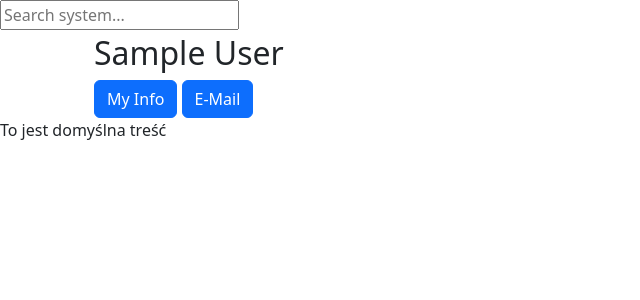
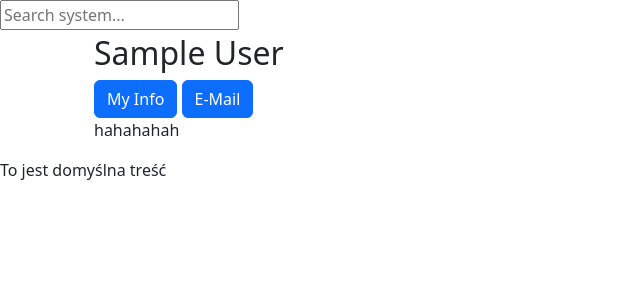
Before and after one commit to Luis-Sid-Frog/Rpg-Project, a Django app: page /users/1/ in a window 1280 px wide. Shown: the part 56-356 px from the top of the page, without its empty margins (0-640 px from the left). Run offline with Django 4.2, Linux system fonts and the light colour scheme; the visitor is signed in with stand-in values (Sample User, id 1); data comes from the database, SQL or seed files in the repository; parts of the project's set-up code (start-up, migrations or seed data) failed here and were passed over; some libraries are stand-ins or nearby versions.

Commit message:
fixing user details

```diff
--- a/config/settings/base.py
+++ b/config/settings/base.py
@@ -216,6 +216,7 @@ EMAIL_BACKEND = env(
     "DJANGO_EMAIL_BACKEND",
     default="django.core.mail.backends.smtp.EmailBackend",
 )
+
 # https://docs.djangoproject.com/en/dev/ref/settings/#email-timeout
 EMAIL_TIMEOUT = 5
 
--- a/rpg_project/templates/users/user_detail.html
+++ b/rpg_project/templates/users/user_detail.html
@@ -29,6 +29,7 @@
         <a class="btn btn-primary"
            href="{% url 'account_email' %}"
            role="button">E-Mail</a>
+        <p> hahahahah</p>
         <!-- Your Stuff: Custom user template urls -->
       </div>
     </div>
```
Also changed, not shown: rpg_project/rpg_app/migrations/0004_alter_gamescenerio_image.py (added).
